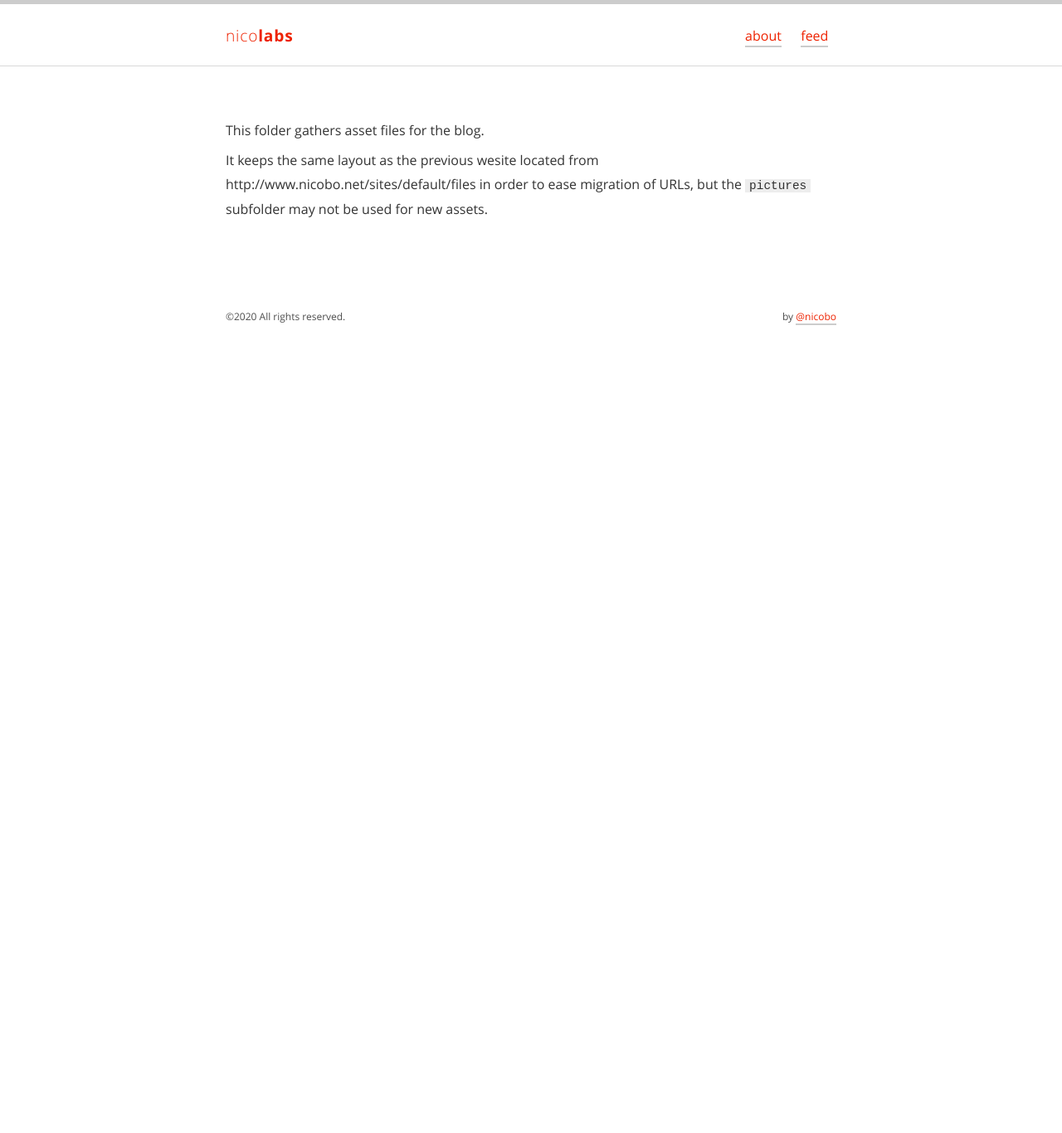
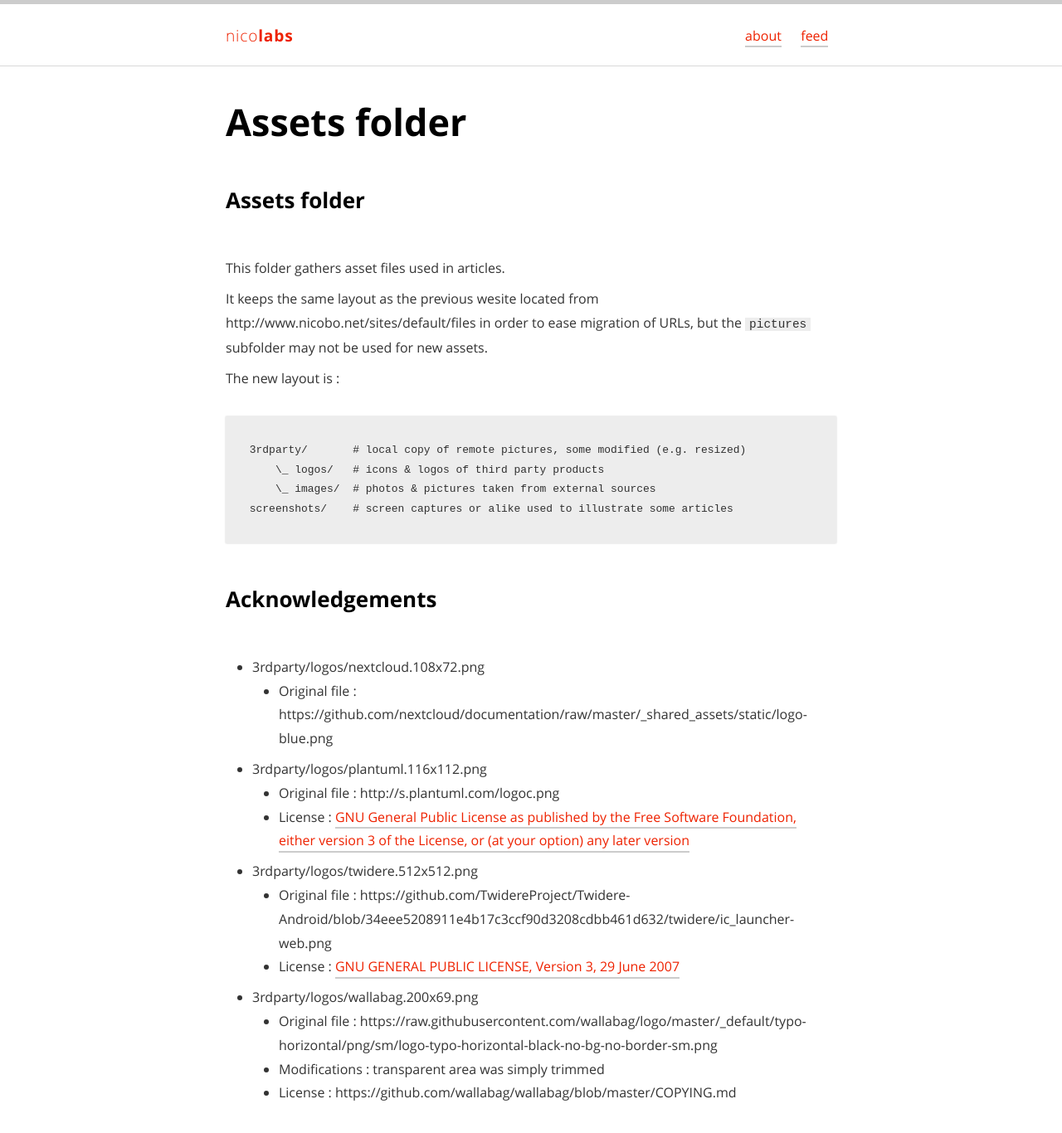
Before and after one commit to nicolabs/nicolabs.net, a Jekyll site: the page built from assets/blog/README.md, in a window 1280 px wide and 1400 px high. Shown: the top 1366 px of the window at 83% size. Built offline with Jekyll 4.4.1, drawn with Linux system fonts in a browser that asks for light colours; our own code applies the rules of GitHub Pages for plain Markdown files.

Commit message:
+ License information about newly uploaded third-party assets + My avatar in the about page

```diff
--- a/assets/blog/README.md
+++ b/assets/blog/README.md
@@ -1,3 +1,28 @@
-This folder gathers asset files for the blog.
+## Assets folder
+
+This folder gathers asset files used in articles.
 
 It keeps the same layout as the previous wesite located from http://www.nicobo.net/sites/default/files in order to ease migration of URLs, but the `pictures` subfolder may not be used for new assets.
+
+The new layout is :
+
+    3rdparty/       # local copy of remote pictures, some modified (e.g. resized)
+        \_ logos/   # icons & logos of third party products
+        \_ images/  # photos & pictures taken from external sources
+    screenshots/    # screen captures or alike used to illustrate some articles
+
+
+## Acknowledgements
+
+- 3rdparty/logos/nextcloud.108x72.png
+    - Original file : https://github.com/nextcloud/documentation/raw/master/_shared_assets/static/logo-blue.png
+- 3rdparty/logos/plantuml.116x112.png
+    - Original file : http://s.plantuml.com/logoc.png
+    - License : [GNU General Public License as published by the Free Software Foundation, either version 3 of the License, or (at your option) any later version](https://plantuml.com/license)
+- 3rdparty/logos/twidere.512x512.png
+    - Original file : https://github.com/TwidereProject/Twidere-Android/blob/34eee5208911e4b17c3ccf90d3208cdbb461d632/twidere/ic_launcher-web.png
+    - License : [GNU GENERAL PUBLIC LICENSE, Version 3, 29 June 2007](https://raw.githubusercontent.com/TwidereProject/Twidere-Android/34eee5208911e4b17c3ccf90d3208cdbb461d632/twidere/COPYING)
+- 3rdparty/logos/wallabag.200x69.png
+    - Original file : https://raw.githubusercontent.com/wallabag/logo/master/_default/typo-horizontal/png/sm/logo-typo-horizontal-black-no-bg-no-border-sm.png
+    - Modifications : transparent area was simply trimmed
+    - License : https://github.com/wallabag/wallabag/blob/master/COPYING.md
```
Also changed, not shown: about.md (+7 -1 lines), assets/about/nicobo-nb-96x96.png (added).
